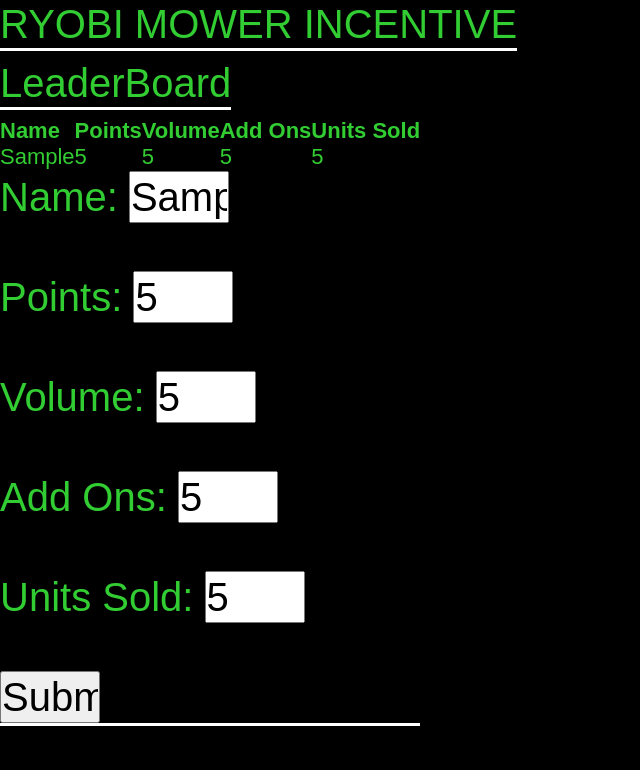
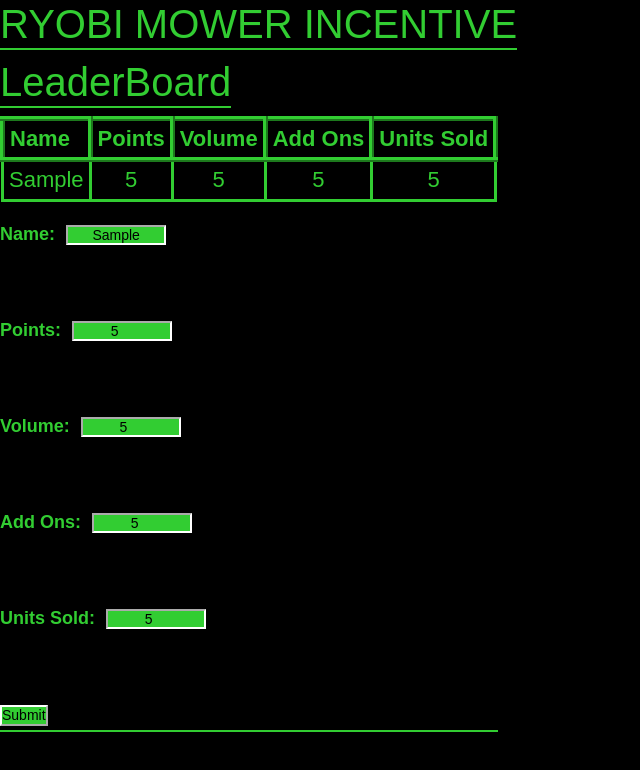
Before and after one commit to Tyler-phillips12/RYOBI-MID-ATLANTIC-CONTEST, a plain HTML site: page index.html in a window 1280 px wide. Both pictures are taken after typing "Sample", "5", "5", "5", "5" into the empty fields and a click on the button "Submit". Shown: the whole page, without its empty margins (0-640 px from the left). Drawn offline with nearby package versions, Linux system fonts and the light colour scheme.

Commit message:
styling chanegs of buttons font and borders

```diff
--- a/style.css
+++ b/style.css
@@ -1,12 +1,44 @@
 h1 {
     color:limegreen;
     border-bottom: solid 3px;
-    border-bottom-color: White;
+    border-bottom-color: limegreen;
     max-width: fit-content;
+    border-width: 2px;
 
 }
-button {
-    border: solid;
+
+body {
+    background-color: black;
+}
+
+th {
+    padding: 5px;
+    border: inset 3px limegreen;
+    border-width: 5px;
+}
+
+td {
+    border: solid 3px limegreen;
+    text-align: center;
+    padding: 5px;
+}
+
+table#table {
+    border: inset 3px black;
+    border-radius: 25px;
+}
+
+label {
+    font-size: 18px;
+    font-weight: 800;
+}
+
+input {
+    max-width: fit-content;
+    max-height: fit-content;
+}
+
+input {
     border-width: 2px;
     border-color: white;
     margin-top: 4px;
@@ -14,11 +46,8 @@ button {
     max-width: fit-content;
     height: 30px;
     text-align: center;
+    font-size: 14px;
 
-}
-
-body {
-    background-color: black;
 }
 
 tr {
@@ -26,21 +55,9 @@ tr {
     font-size: 22px;
 }
 
-div#local-storage {
-    color: limegreen;
-    padding: 10px;
-}
 
 input {
     max-width: 100px;
-}
-p {
-    color: limegreen;
-}
-
-li {
-    color: limegreen;
-    line-height: 30px;
 }
 
 label {
```
